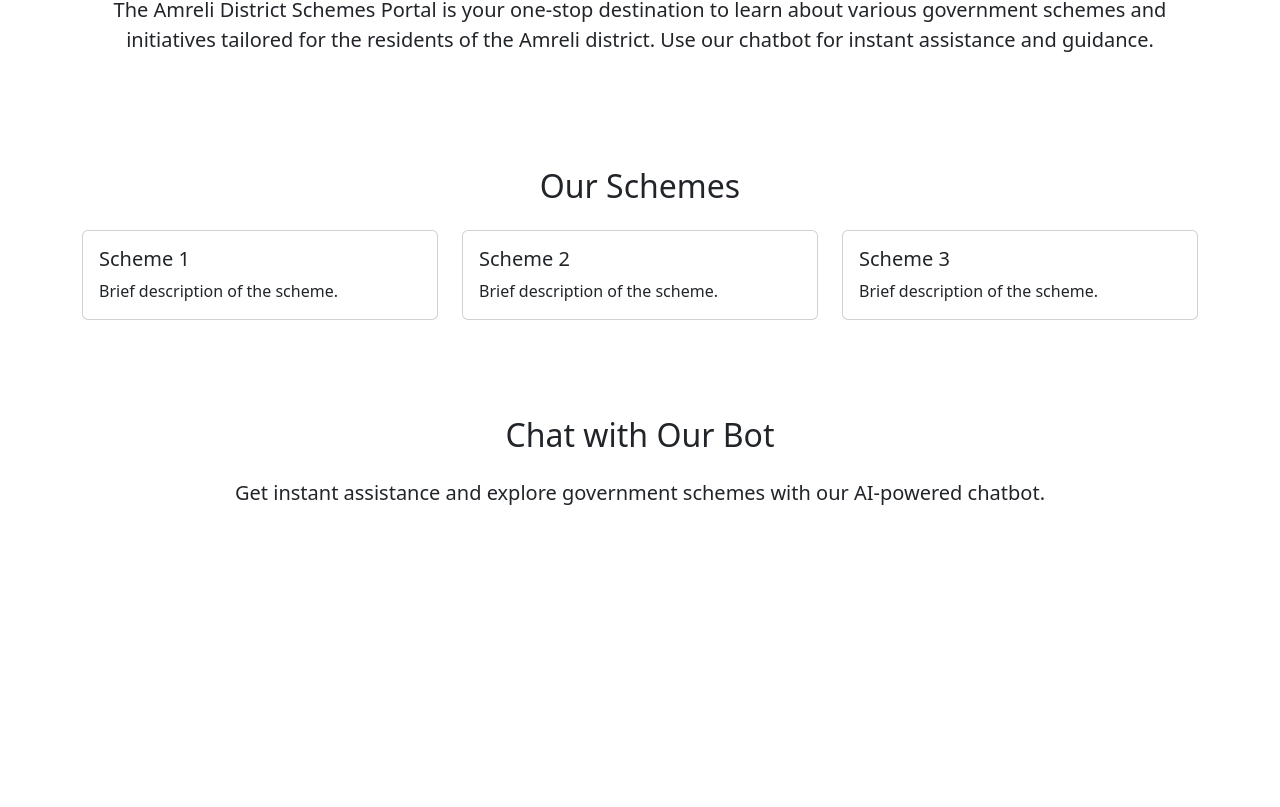
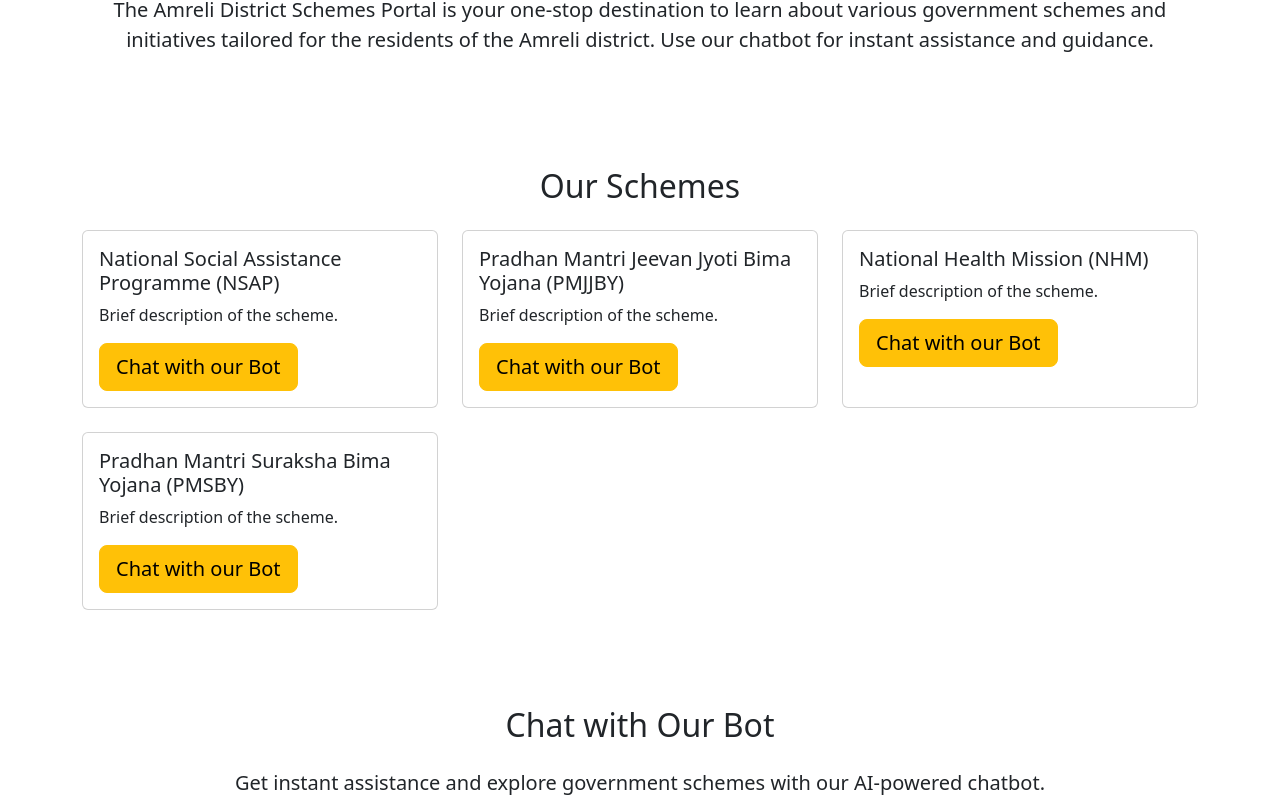
Before and after one commit to Jadeja01/chatbot, a Next.js app: page / in a window 1280 px wide. Shown: the part 651-1458 px from the top of the page. Built offline with nearby package versions, Linux system fonts and the light colour scheme.

Commit message:
Bootstrap'js module added

```diff
--- /dev/null
+++ b/app/importjs.js
@@ -0,0 +1,12 @@
+"use client"
+import { useEffect } from 'react';
+import 'bootstrap/dist/css/bootstrap.min.css';
+
+export default function MyApp({ Component, pageProps }) {
+    useEffect(() => {
+        // Dynamically import Bootstrap JS
+        import('bootstrap/dist/js/bootstrap.bundle.min.js');
+    }, []);
+
+    return <Component {...pageProps} />;
+}
--- a/app/layout.js
+++ b/app/layout.js
@@ -1,26 +1,17 @@
-import { Geist, Geist_Mono } from "next/font/google";
 import "./globals.css";
 
-const geistSans = Geist({
-  variable: "--font-geist-sans",
-  subsets: ["latin"],
-});
-
-const geistMono = Geist_Mono({
-  variable: "--font-geist-mono",
-  subsets: ["latin"],
-});
 
 export const metadata = {
-  title: "Create Next App",
-  description: "Generated by create next app",
+  title: "Amreli District Portal",
+  description: "We are here for you.",
 };
 
 export default function RootLayout({ children }) {
   return (
     <html lang="en">
-      <body className={`${geistSans.variable} ${geistMono.variable}`}>
+      <body>
         {children}
+
       </body>
     </html>
   );
--- a/app/page.js
+++ b/app/page.js
@@ -1,6 +1,7 @@
 import React from "react";
 import Head from "next/head";
 import 'bootstrap/dist/css/bootstrap.min.css';
+import "./importjs.js"
 
 export default function Home() {
   return (
@@ -13,8 +14,6 @@
         />
         <link rel="icon" href="/favicon.ico" />
       </Head>
-
-      {/* Header */}
       <nav className="navbar navbar-expand-lg navbar-dark bg-primary shadow-lg">
         <div className="container">
           <a className="navbar-brand" href="#home">Amreli District Schemes</a>
@@ -36,8 +35,6 @@
           </div>
         </div>
       </nav>
-
-      {/* Hero Section */}
       <div
         className="d-flex align-items-center justify-content-center text-center text-white bg-primary py-5"
         style={{ height: "60vh", backgroundImage: "url('/background.jpg')", backgroundSize: "cover", backgroundPosition: "center" }}
@@ -64,24 +61,36 @@
           <div className="col-md-4">
             <div className="card h-100">
               <div className="card-body">
-                <h5 className="card-title">Scheme 1</h5>
+                <h5 className="card-title">National Social Assistance Programme (NSAP)</h5>
                 <p className="card-text">Brief description of the scheme.</p>
+                <a href="#chat" className="btn btn-warning btn-lg">Chat with our Bot </a>
               </div>
             </div>
           </div>
           <div className="col-md-4">
             <div className="card h-100">
               <div className="card-body">
-                <h5 className="card-title">Scheme 2</h5>
+                <h5 className="card-title">Pradhan Mantri Jeevan Jyoti Bima Yojana (PMJJBY)</h5>
                 <p className="card-text">Brief description of the scheme.</p>
+                <a href="#chat" className="btn btn-warning btn-lg">Chat with our Bot</a>
               </div>
             </div>
           </div>
           <div className="col-md-4">
             <div className="card h-100">
               <div className="card-body">
-                <h5 className="card-title">Scheme 3</h5>
+                <h5 className="card-title">National Health Mission (NHM)</h5>
                 <p className="card-text">Brief description of the scheme.</p>
+                <a href="#chat" className="btn btn-warning btn-lg">Chat with our Bot</a>
+              </div>
+            </div>
+          </div>
+          <div className="col-md-4">
+            <div className="card h-100">
+              <div className="card-body">
+                <h5 className="card-title">Pradhan Mantri Suraksha Bima Yojana (PMSBY)</h5>
+                <p className="card-text">Brief description of the scheme.</p>
+                <a href="#chat" className="btn btn-warning btn-lg">Chat with our Bot</a>
               </div>
             </div>
           </div>
```
